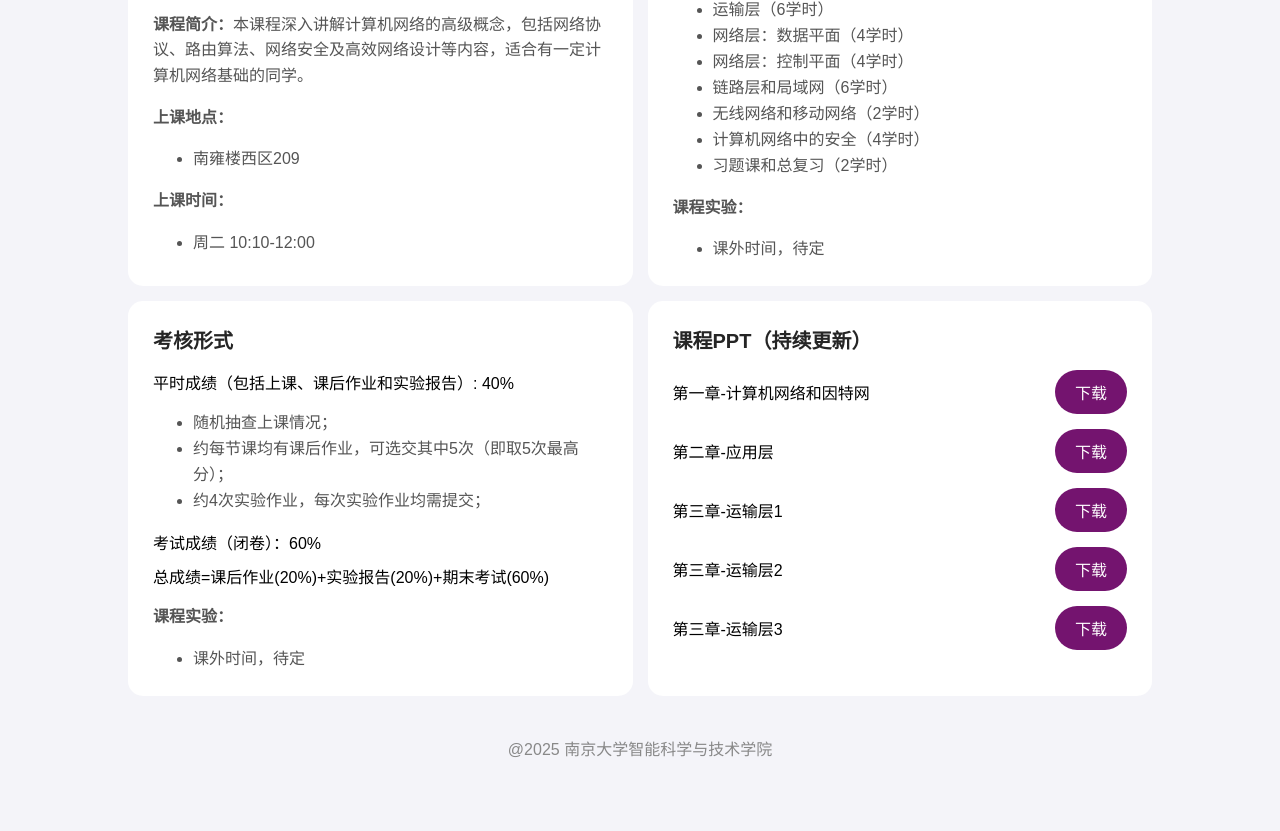
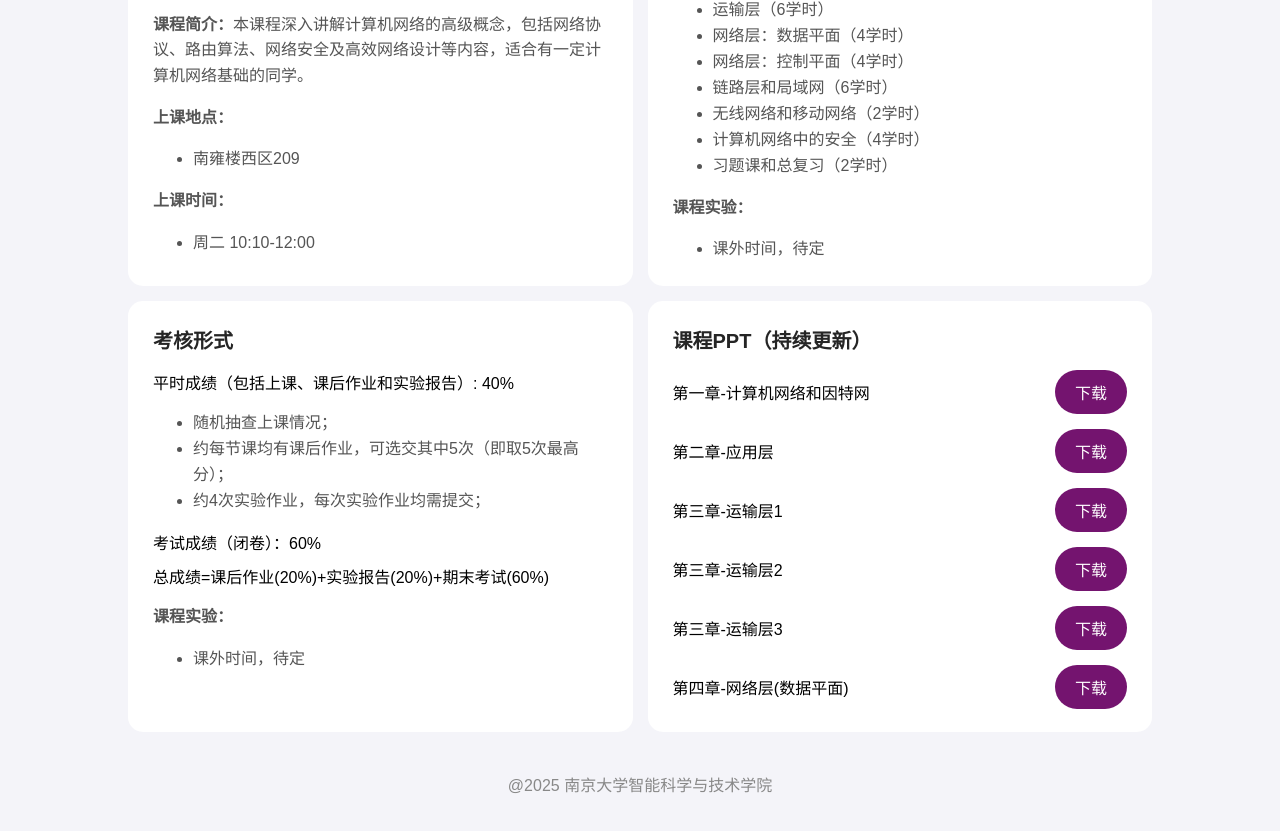
Before and after one commit to xusun0623/InternetComputing, a plain HTML site: page index.html in a window 1280 px wide. Shown: the part 255-1086 px from the top of the page. Before the commit the page ends 1060 px from the top, so only its background shows below. Drawn offline with Linux system fonts and the light colour scheme.

Commit message:
Update index.html

```diff
--- a/index.html
+++ b/index.html
@@ -230,6 +230,23 @@
             >下载</a
           >
         </div>
+        <div
+          style="
+            display: flex;
+            align-items: center;
+            justify-content: space-between;
+            margin-bottom: 15px;
+          "
+        >
+          <div style="font-size: 16px">第四章-网络层(数据平面)</div>
+          <a
+            href="./4-网络层(数据平面)-1.pdf"
+            style="margin-left: 10px; text-wrap: nowrap"
+            class="download-link"
+            download
+            >下载</a
+          >
+        </div>
       </div>
     </div>
     <div style="text-align: center; margin-top: 20px; margin-bottom: 45px">
```
